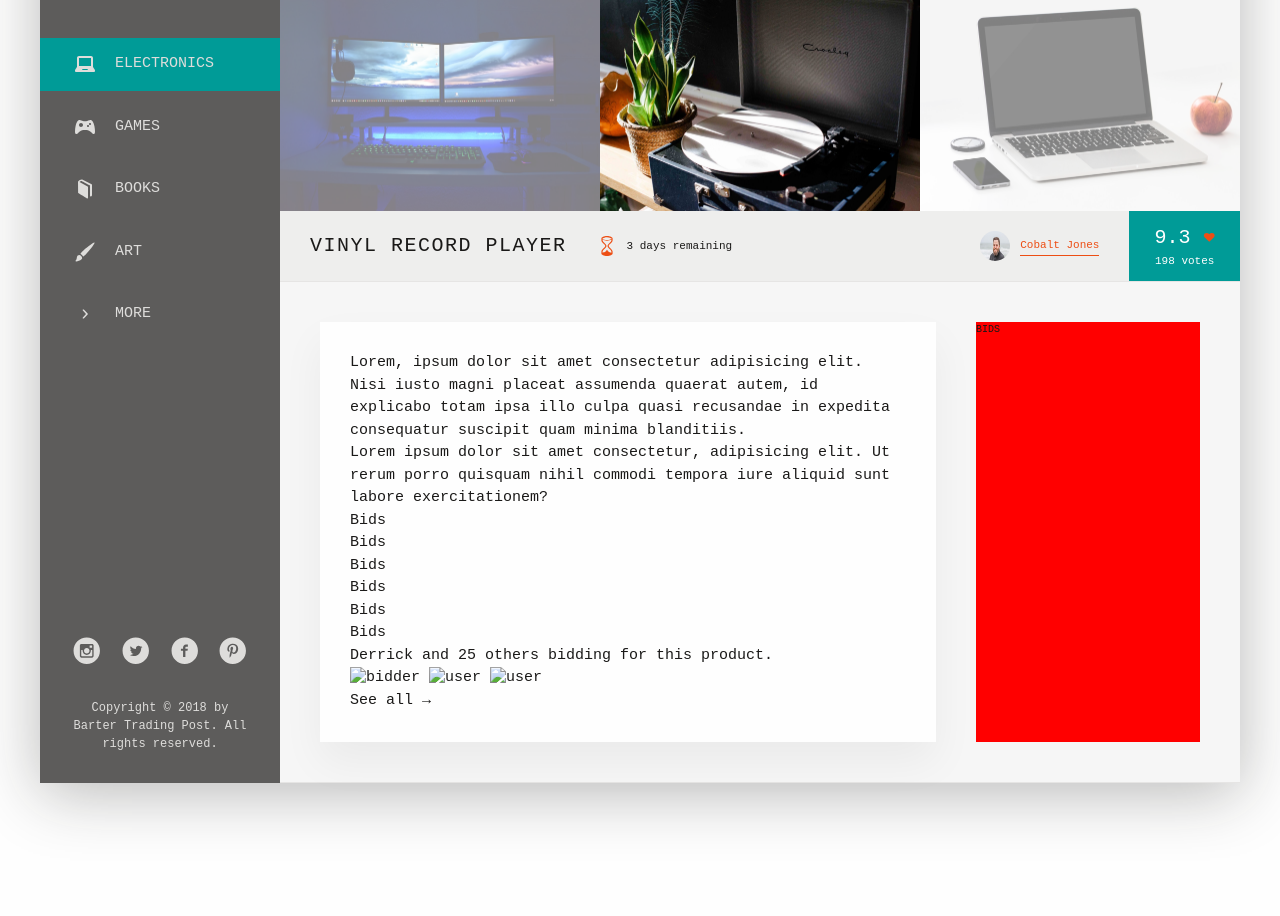
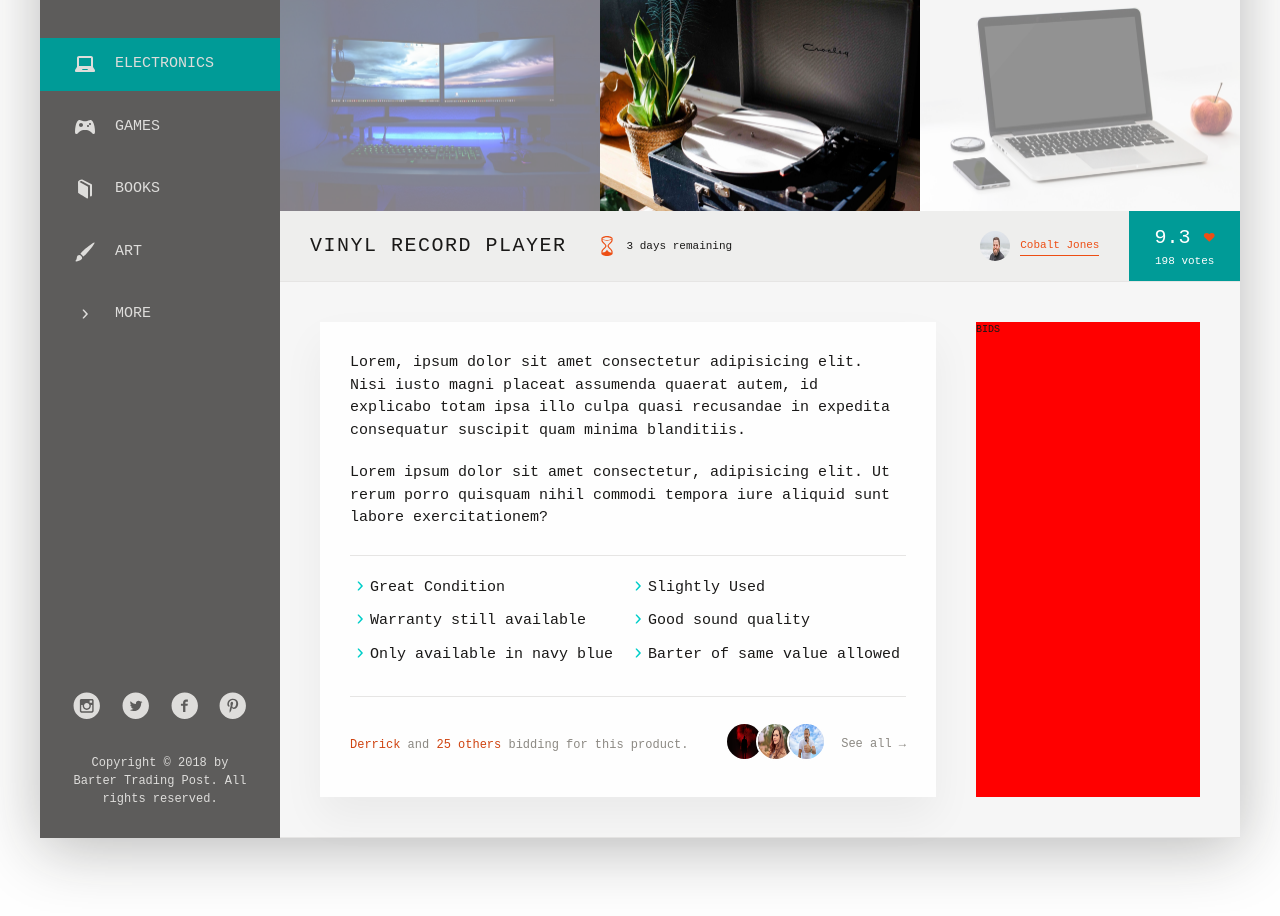
Before and after one commit to ruemisa/barter-post, a website: page index.html in a window 1280 px wide. Shown: the part 182-1098 px from the top of the page. Before the commit the page ends 1065 px from the top, so only its background shows below. Drawn offline with Linux system fonts and the light colour scheme; a web font is replaced by a local one.

Commit message:
finished styling product details container

```diff
--- a/index.html
+++ b/index.html
@@ -198,21 +198,21 @@
                             Lorem ipsum dolor sit amet consectetur, adipisicing elit. Ut rerum porro quisquam nihil commodi tempora iure aliquid sunt labore exercitationem?
                         </p>
                         <ul class="list">
-                            <li class="list__item">Bids</li>
-                            <li class="list__item">Bids</li>
-                            <li class="list__item">Bids</li>
-                            <li class="list__item">Bids</li>
-                            <li class="list__item">Bids</li>
-                            <li class="list__item">Bids</li>
+                            <li class="list__item">Great Condition</li>
+                            <li class="list__item">Slightly Used</li>
+                            <li class="list__item">Warranty still available</li>
+                            <li class="list__item">Good sound quality</li>
+                            <li class="list__item">Only available in navy blue</li>
+                            <li class="list__item">Barter of same value allowed</li>
                         </ul>
                         <div class="bidders">
                             <p class="bidders__text">
-                                Derrick and 25 others bidding for this product.
+                                <span class="bidders__text--highlight">Derrick</span> and <span class="bidders__text--highlight">25 others</span> bidding for this product.
                             </p>
                             <div class="bidders__list">
-                                <img src="" alt="bidder" class="bidders__img">
-                                <img src="" alt="user" class="bidders__img">
-                                <img src="" alt="user" class="bidders__img">
+                                <img src="./resources/img/bidder-1.jpeg" alt="bidder" class="bidders__img">
+                                <img src="./resources/img/bidder-2.jpeg" alt="user" class="bidders__img">
+                                <img src="./resources/img/bidder-3.jpeg" alt="user" class="bidders__img">
                             </div>
                             <a href="#" class="bidders__link">
                                 See all &rarr;
--- a/package.json
+++ b/package.json
@@ -1,5 +1,5 @@
 {
-  "name": "Barter Trading Post",
+  "name": "barter-trading-post",
   "version": "1.0.0",
   "description": "A way for people to trade commodities",
   "main": "index.js",
--- a/resources/SASS/_components.scss
+++ b/resources/SASS/_components.scss
@@ -400,3 +400,106 @@
     }
 
 }
+
+//--------------------------------//
+//-----------PARAGRAPH------------//
+//--------------------------------//
+
+.paragraph:not(:last-of-type) {
+    margin-bottom: 2rem;
+}
+
+//--------------------------------//
+//--------------LIST--------------//
+//--------------------------------//
+
+.list {
+    margin: 2.5rem 0;
+    padding: 2rem 0;
+    border-top: var(--border-1);
+    border-bottom: var(--border-1);
+
+    display: flex;
+    flex-wrap: wrap;
+
+    // Places items side by side
+    &__item {
+        flex: 0 0 50%;
+        margin-bottom: 1rem;
+    }
+
+    &__item::before {
+        content: '';
+        display: inline-block;
+        height: 1.5rem;
+        width: 2rem;
+
+        // For Older browsers
+        // background-image: url(../img/SVG/chevron-small-right.svg);
+        // margin-right: .5rem;
+        // background-size: cover;
+
+        // For Newer Browsers
+        background-color: var(--color-secondary);
+        -webkit-mask-image: url(../img/SVG/chevron-small-right.svg);
+        mask-image: url(../img/SVG/chevron-small-right.svg);
+        -webkit-mask-size: cover;
+        mask-size: cover;
+
+        // ADD A FEATURE QUERY LATER
+    }
+}
+
+//--------------------------------//
+//------------BIDDERS-------------//
+//--------------------------------//
+
+.bidders {
+    font-size: 1.2rem;
+    color: var(--color-grey-dark-4);
+    display: flex;
+    align-items: center;
+
+    &__text {
+        margin-right: auto;
+
+        &--highlight {
+            color: var(--color-primary-dark-1);
+        }
+    }
+
+    &__list {
+
+    }
+
+    &__img {
+        box-sizing: content-box;
+        height: 3.5rem;
+        width: 3.5rem;
+        border-radius: 50rem;
+        border: 0.25rem solid var(--color-white);
+
+        &:not(:last-child) {
+            margin-right: -1.5rem;
+        }
+    }
+
+    &__link:link,
+    &__link:visited {
+        display: inline-block;
+        margin-left: 1.5rem;
+        padding: .5rem 0;
+        border-bottom: 1px solid transparent;
+        transition: all .5s;
+    }
+
+    &__link:hover {
+        color: var(--color-secondary-dark-1);
+        border-bottom: 1px solid var(--color-secondary-dark-1);
+    }
+
+    &__link:active {
+        color: var(--color-primary-dark-1);
+        border-bottom: 1px solid var(--color-primary-dark-1);
+    }
+}
```
Also changed, not shown: NOTES.txt (+7 -0 lines), resources/CSS/style.css, resources/img/bidder-1.jpeg (added), resources/img/bidder-2.jpeg (added), resources/img/bidder-3.jpeg (added), resources/img/bidder-4.jpeg (added).
